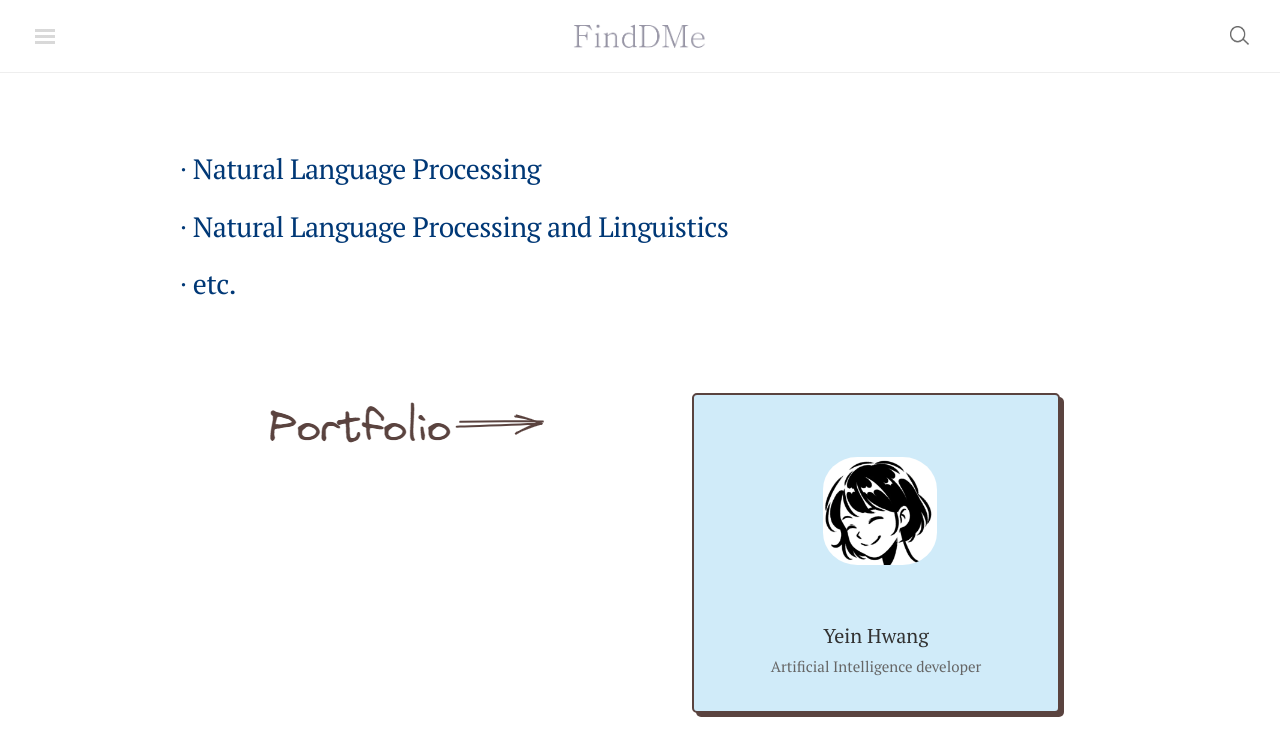
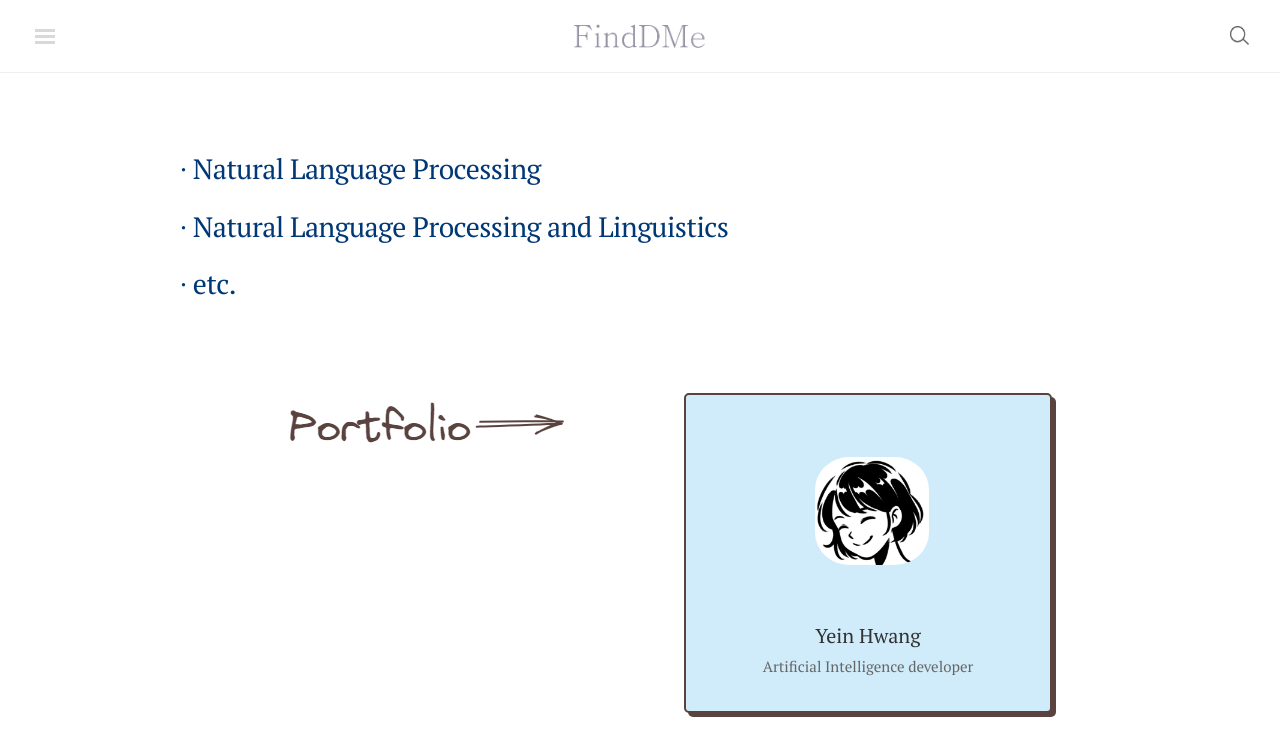
Before and after one commit to finddme/finddme.github.io, a Jekyll site: the page built from index.html, in a window 1280 px wide. Shown: the top 756 px of the page. Built offline with Jekyll 4.4.1, drawn with Linux system fonts in a browser that asks for light colours; nearby versions of some CDN libraries; comment, search, counter and statistics services are not loaded.

Commit message:
Update index.html

```diff
--- a/index.html
+++ b/index.html
@@ -76,13 +76,13 @@
 <br>
 <br>
 
-<div class="hero-portfolio"  style="float: left; width: 40%; overflow-y:hidden; margin-left: 4px;">
+<div class="hero-portfolio"  style="float: left; width: 40%; overflow-y:hidden; margin-left: 24px;">
   <img src="https://finddme.github.io/public/portfolio_brown2.png" />
 </div>
 
 <div class="card-expo">
 <!--       <div class="card" onclick="location.href='https://finddme.github.io/about/';" style=" cursor: pointer; float: right;"> -->
-      <div class="card" onclick="location.href='https://finddme.github.io/about/';" style=" cursor: pointer; float: center; width: 40%; overflow-y:hidden; margin-right: 40px;" >
+      <div class="card" onclick="location.href='https://finddme.github.io/about/';" style=" cursor: pointer; float: center; width: 40%; overflow-y:hidden; margin-right: 48px;" >
         <div class="card-photo"></div>
         <div class="card-title">Yein Hwang<br>
             <span>Artificial Intelligence developer</span>
```
